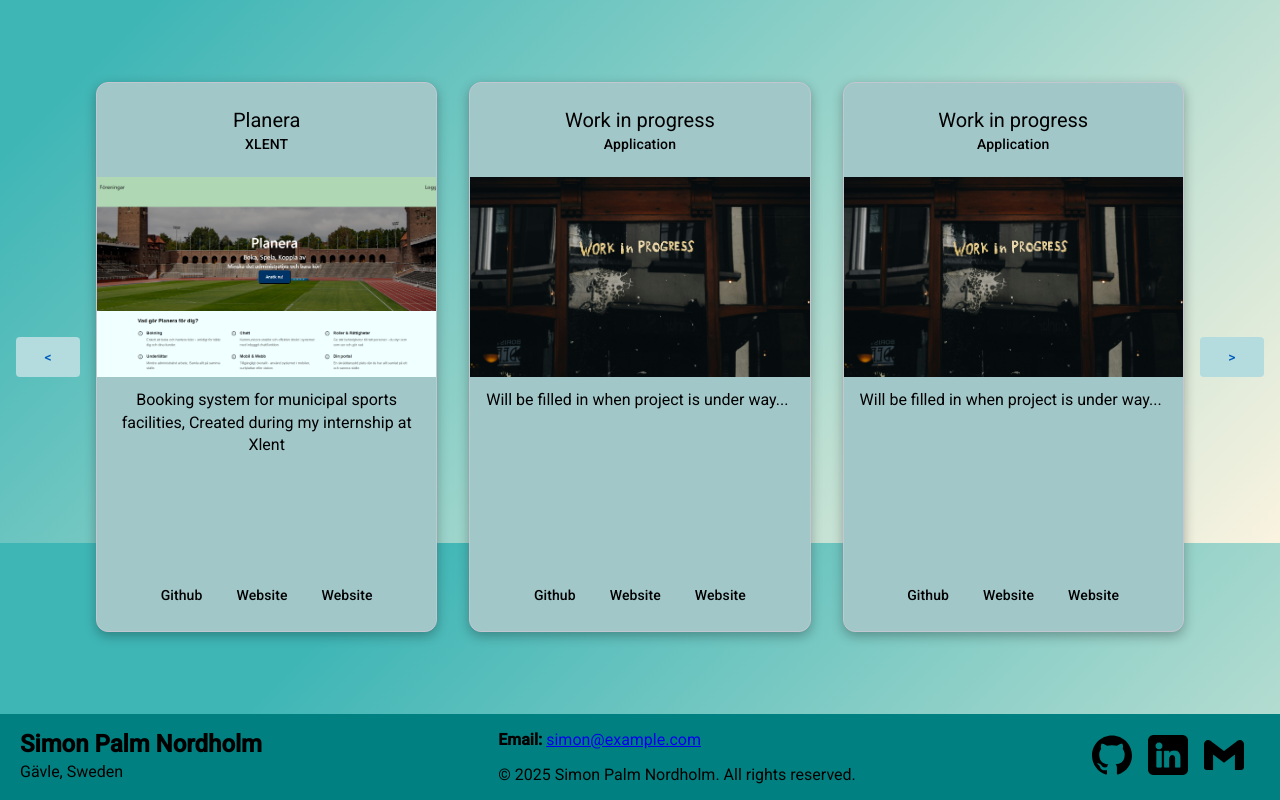
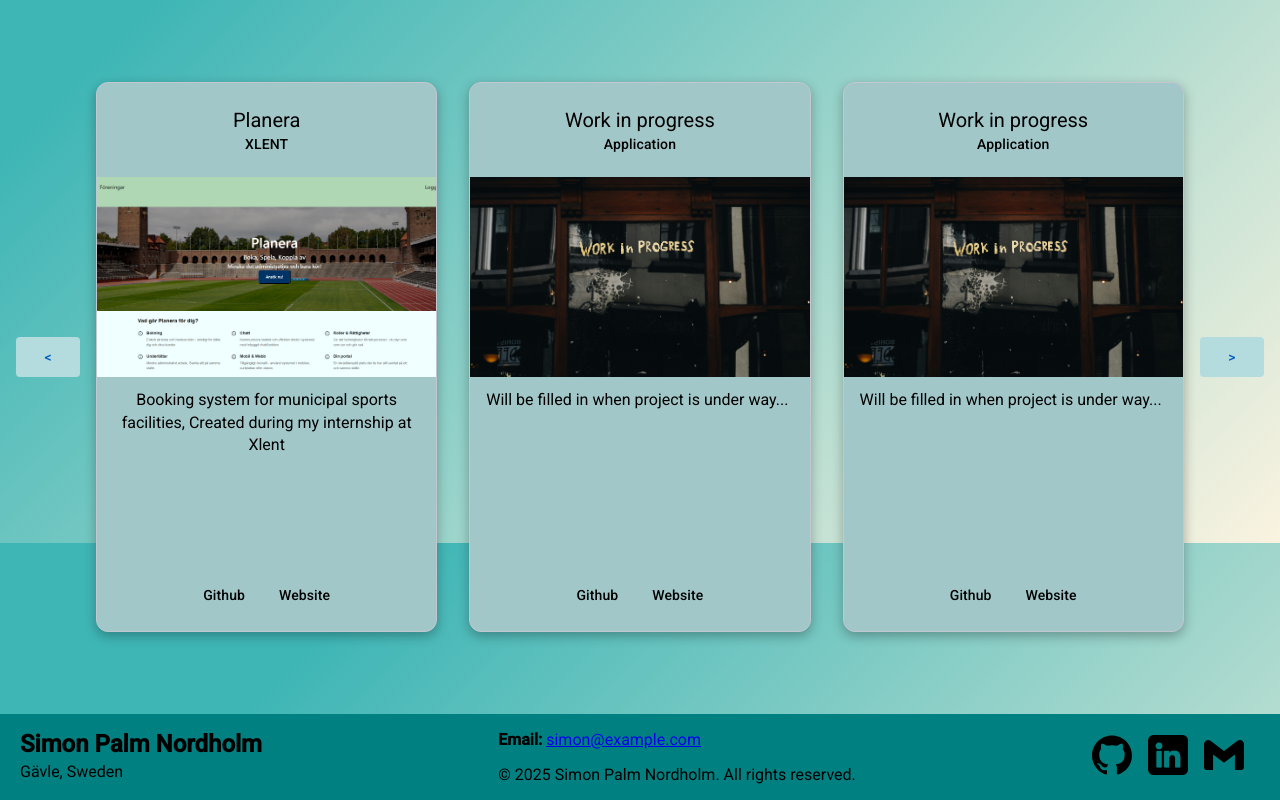
Before and after one commit to Palmen01/portfolio, an Angular app: page / in a window 1280 px wide. Shown: the part 1857-2657 px from the top of the page. Built offline with nearby package versions, Linux system fonts and the light colour scheme.

Commit message:
test-complete

```diff
--- a/src/app/carousel/carousel.component.html
+++ b/src/app/carousel/carousel.component.html
@@ -18,7 +18,6 @@
           <mat-card-actions class="links">
             <a mat-button [href]="item.git">Github</a>
             <a mat-button [href]="item.web">Website</a>
-            <a mat-button [href]="item.web">Website</a>
           </mat-card-actions>
         </mat-card>
       </div>
```
